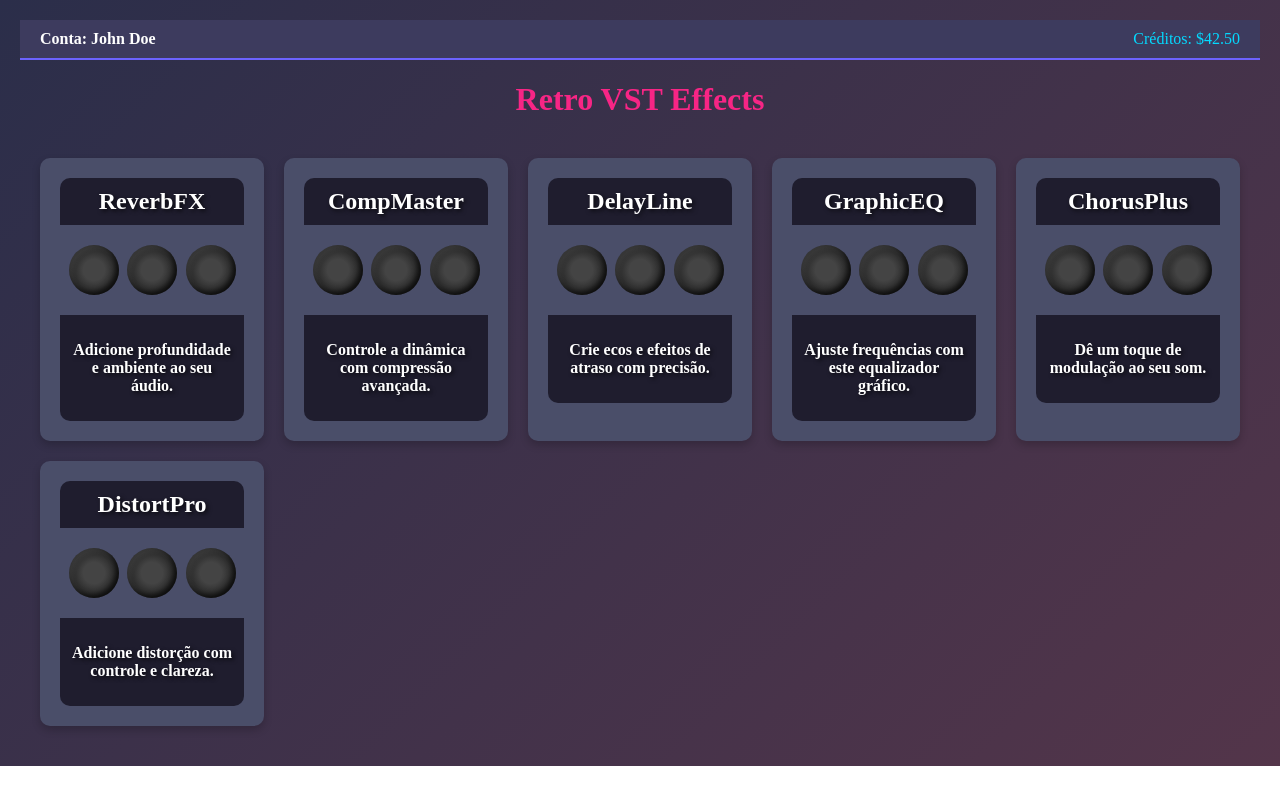
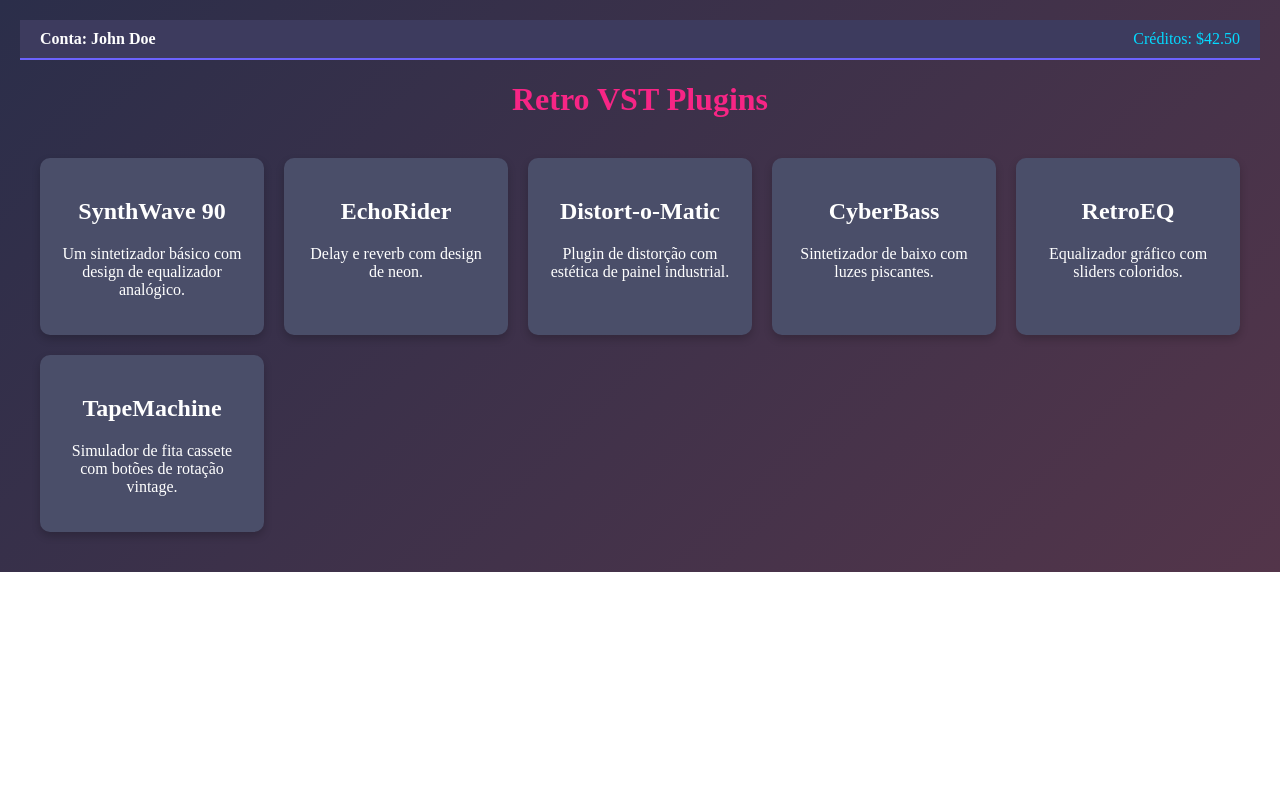
Before and after one commit to filipeborato/retro-vst, a React (Create React App) app: page / in a window 1280 px wide. Built offline with nearby package versions, Linux system fonts and the light colour scheme.

Commit message:
feat: closing modal

```diff
--- a/package.json
+++ b/package.json
@@ -4,7 +4,6 @@
   "private": true,
   "dependencies": {
     "cra-template": "1.2.0",
-    "rc-slider": "^11.1.7",
     "react": "^19.0.0",
     "react-dom": "^19.0.0",
     "react-scripts": "5.0.1"
--- a/src/App.js
+++ b/src/App.js
@@ -7,12 +7,12 @@ import './styles/App.css';
 
 // Dados dos plugins
 const plugins = [
-  { id: 1, name: 'ReverbFX', description: 'Adicione profundidade e ambiente ao seu áudio.' },
-  { id: 2, name: 'CompMaster', description: 'Controle a dinâmica com compressão avançada.' },
-  { id: 3, name: 'DelayLine', description: 'Crie ecos e efeitos de atraso com precisão.' },
-  { id: 4, name: 'GraphicEQ', description: 'Ajuste frequências com este equalizador gráfico.' },
-  { id: 5, name: 'ChorusPlus', description: 'Dê um toque de modulação ao seu som.' },
-  { id: 6, name: 'DistortPro', description: 'Adicione distorção com controle e clareza.' },
+  { id: 1, name: 'SynthWave 90', description: 'Um sintetizador básico com design de equalizador analógico.' },
+  { id: 2, name: 'EchoRider', description: 'Delay e reverb com design de neon.' },
+  { id: 3, name: 'Distort-o-Matic', description: 'Plugin de distorção com estética de painel industrial.' },
+  { id: 4, name: 'CyberBass', description: 'Sintetizador de baixo com luzes piscantes.' },
+  { id: 5, name: 'RetroEQ', description: 'Equalizador gráfico com sliders coloridos.' },
+  { id: 6, name: 'TapeMachine', description: 'Simulador de fita cassete com botões de rotação vintage.' },
 ];
 
 function App() {
@@ -29,7 +29,7 @@ function App() {
   return (
     <div className="app retro-theme">
       <Navbar user="John Doe" credits={42.50} />
-      <h1 className="title">Retro VST Effects</h1>
+      <h1 className="title">Retro VST Plugins</h1>
       <PluginGrid plugins={plugins} onPluginClick={openModal} />
 
       {selectedPlugin && (
--- a/src/components/PluginGrid.js
+++ b/src/components/PluginGrid.js
@@ -6,22 +6,9 @@ function PluginGrid({ plugins, onPluginClick }) {
   return (
     <div className="plugin-grid">
       {plugins.map((plugin) => (
-        <div
-          key={plugin.id}
-          className="plugin-card"
-          onClick={() => onPluginClick(plugin)}
-        >
-          <div className="plugin-card-header">
-            <h2>{plugin.name}</h2>
-          </div>
-          <div className="plugin-card-body">
-            <div className="plugin-knob"></div>
-            <div className="plugin-knob"></div>
-            <div className="plugin-knob"></div>
-          </div>
-          <div className="plugin-card-footer">
-            <p>{plugin.description}</p>
-          </div>
+        <div key={plugin.id} className="plugin-card" onClick={() => onPluginClick(plugin)}>
+          <h2>{plugin.name}</h2>
+          <p>{plugin.description}</p>
         </div>
       ))}
     </div>
--- a/src/styles/PluginGrid.css
+++ b/src/styles/PluginGrid.css
@@ -6,51 +6,15 @@
   }
 
   .plugin-card {
-  background: linear-gradient(135deg, #3d3b5e, #2b2a44);
+    background: #4a4e69;
     padding: 20px;
-  border-radius: 15px;
+    border-radius: 10px;
     text-align: center;
-  color: white;
-  text-shadow: 2px 2px 4px rgba(0, 0, 0, 0.7);
-  font-weight: bold;
-  box-shadow: 0 8px 15px rgba(0, 0, 0, 0.4);
+    transition: transform 0.3s, box-shadow 0.3s;
     cursor: pointer;
-  transition: transform 0.3s, box-shadow 0.3s;
   }
 
   .plugin-card:hover {
     transform: scale(1.05);
-  box-shadow: 0 10px 20px rgba(0, 0, 0, 0.5);
+    box-shadow: 0 8px 15px rgba(0, 0, 0, 0.4);
   }
-
-.plugin-card-header {
-  background: #1f1d2e;
-  padding: 10px;
-  border-radius: 10px 10px 0 0;
-}
-
-.plugin-card-header h2 {
-  font-size: 1.5rem;
-  margin: 0;
-}
-
-.plugin-card-body {
-  display: flex;
-  justify-content: space-evenly;
-  align-items: center;
-  padding: 20px 0;
-}
-
-.plugin-knob {
-  width: 50px;
-  height: 50px;
-  background: radial-gradient(circle, #444 30%, #222 70%);
-  border-radius: 50%;
-  box-shadow: inset -3px -3px 5px rgba(0, 0, 0, 0.6), inset 3px 3px 5px rgba(255, 255, 255, 0.1);
-}
-
-.plugin-card-footer {
-  background: #1f1d2e;
-  padding: 10px;
-  border-radius: 0 0 10px 10px;
-}
```
Also changed, not shown: src/components/PluginControls.js (+0 -43 lines), src/styles/PluginControls.css (+0 -34 lines), public/images/plugin.webp (deleted), 1 other file (tests, documents, lock files or other folders). Lines whose indentation alone changed are shown as unchanged.
